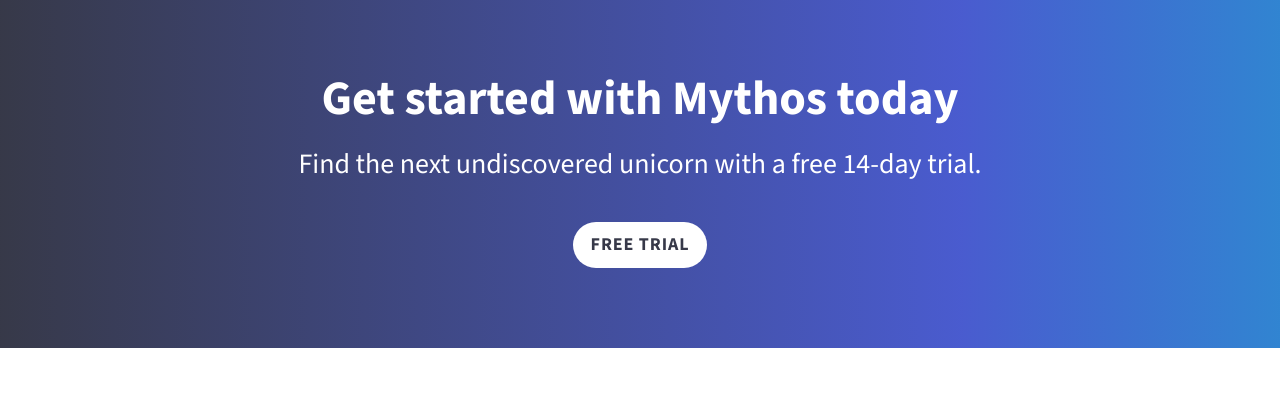
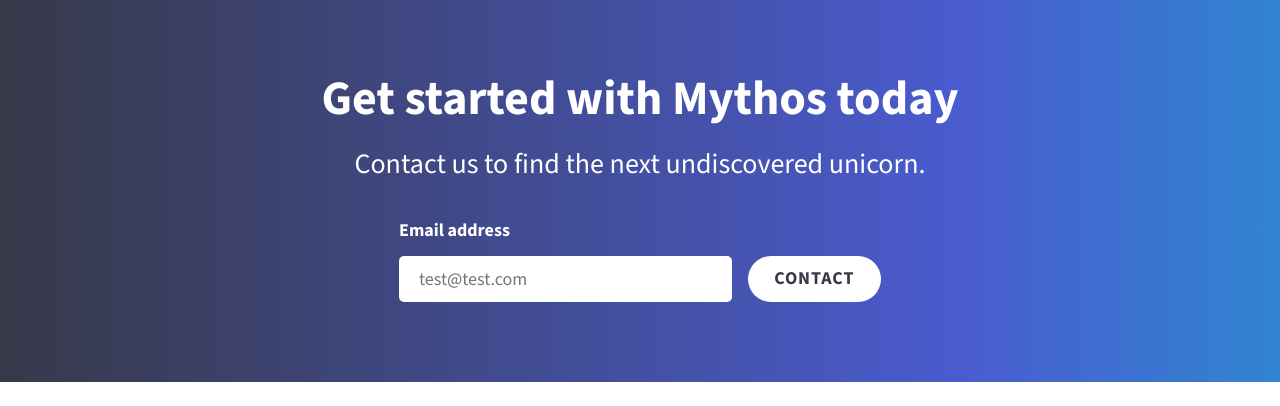
Before and after one commit to Bobovina/responsive-website, a plain HTML site: page index.html in a window 1280 px wide. Shown: the part 4598-5004 px from the top of the page. Drawn offline with Linux system fonts and the light colour scheme.

Commit message:
Full width - CTA - add form

```diff
--- a/index.html
+++ b/index.html
@@ -455,10 +455,23 @@
             Get started with Mythos today
           </h2>
           <p class="fw-cta__text large fullwidth__text">
-            Find the next undiscovered unicorn with a free 14-day trial.
+            Contact us to find the next undiscovered unicorn.
           </p>
 
-          <a href="#" class="button primary white fw-cta__button">Free Trial</a>
+          <form class="form" action="" method="post">
+            <label class="form__label" for="txtEmail">Email address</label>
+            <input
+              class="form__text"
+              type="email"
+              name="email"
+              id="txtEmail"
+              required
+              placeholder="test@test.com"
+            />
+            <button class="button primary white form__button" type="submit">
+              Contact
+            </button>
+          </form>
         </div>
       </section>
       <!-- Footer -->
--- a/style.css
+++ b/style.css
@@ -40,7 +40,7 @@
     --font-size-h3-large: var(--fs-36);
     --font-size-button: var(--fs-18);
     --font-size-quote: var(--fs-24);
-
+    --font-size-form: var(--fs-18);
     @media (width >= calc(600 / 16 * 1rem)) {
       --font-size-topnav: var(--fs-16);
       --font-size-h2: var(--fs-48);
@@ -178,6 +178,14 @@
     height: auto;
   }
 
+  input,
+  button,
+  textarea,
+  select {
+    font: inherit;
+    border: 0;
+  }
+
   header ul,
   footer ul {
     list-style-type: none;
@@ -214,6 +222,7 @@
 
 @layer component {
   .button {
+    cursor: pointer;
     font-size: var(--font-size-button);
     font-weight: 700;
     line-height: 1;
@@ -221,6 +230,7 @@
     text-transform: uppercase;
     padding: 12px 16px;
     border-radius: 24px;
+
     transition: 150ms ease-in-out;
     transition-property: background-color, color;
     display: inline-block;
@@ -252,6 +262,36 @@
         background-color: var(--clr-secondary-button-bg-hover);
         color: var(--clr-secondary-button-text);
       }
+    }
+  }
+
+  .form {
+    display: flex;
+    flex-wrap: wrap;
+
+    gap: 16px;
+
+    .form__label,
+    .form__text {
+      font-size: var(--font-size-form);
+      line-height: 1;
+    }
+
+    .form__label {
+      font-weight: 700;
+      display: inline-block;
+      flex-basis: 100%;
+      text-align: left;
+    }
+
+    .form__text {
+      padding: 8px 20px;
+      border-radius: 5px;
+      flex: 3;
+    }
+
+    .form__button {
+      flex: 1;
     }
   }
 
```
